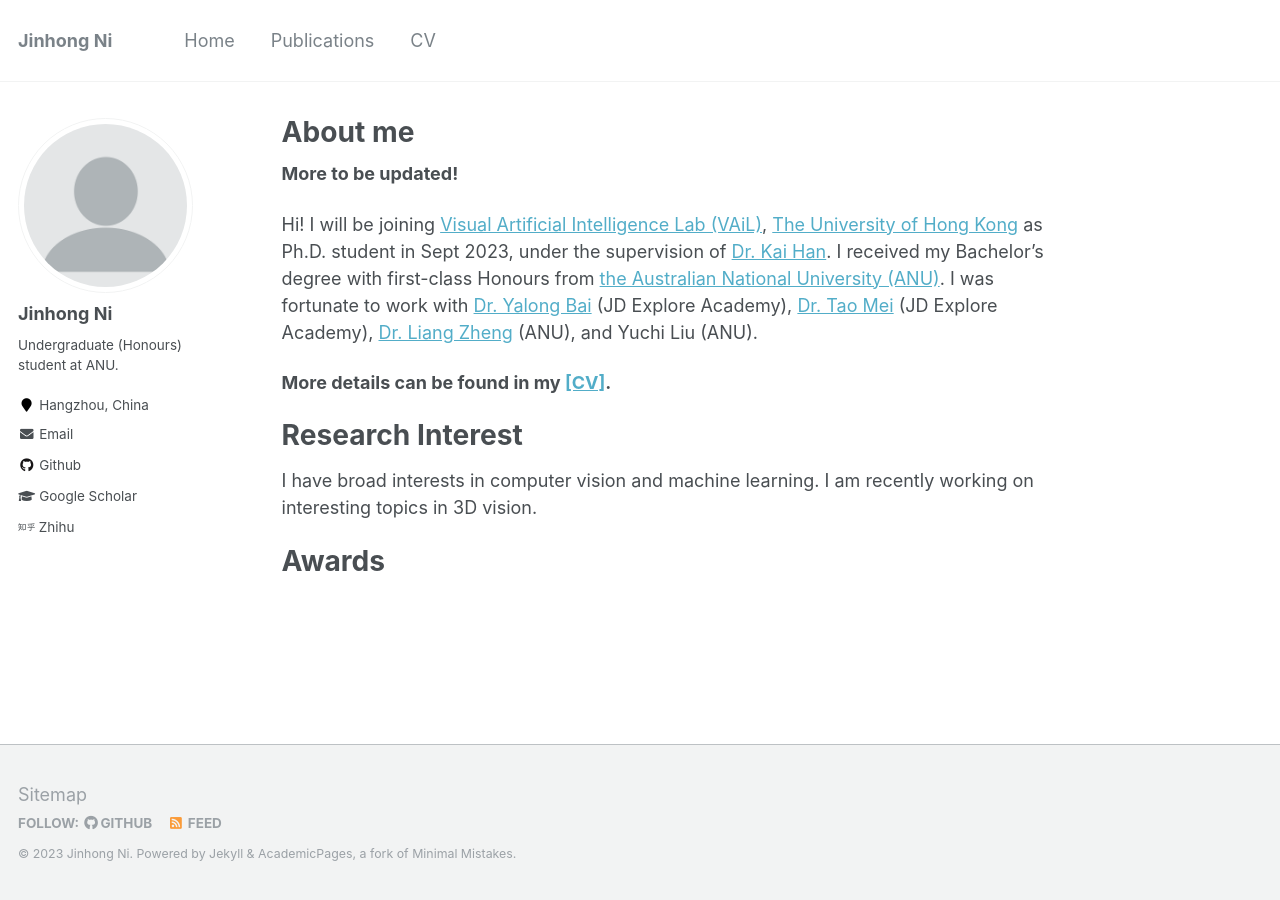
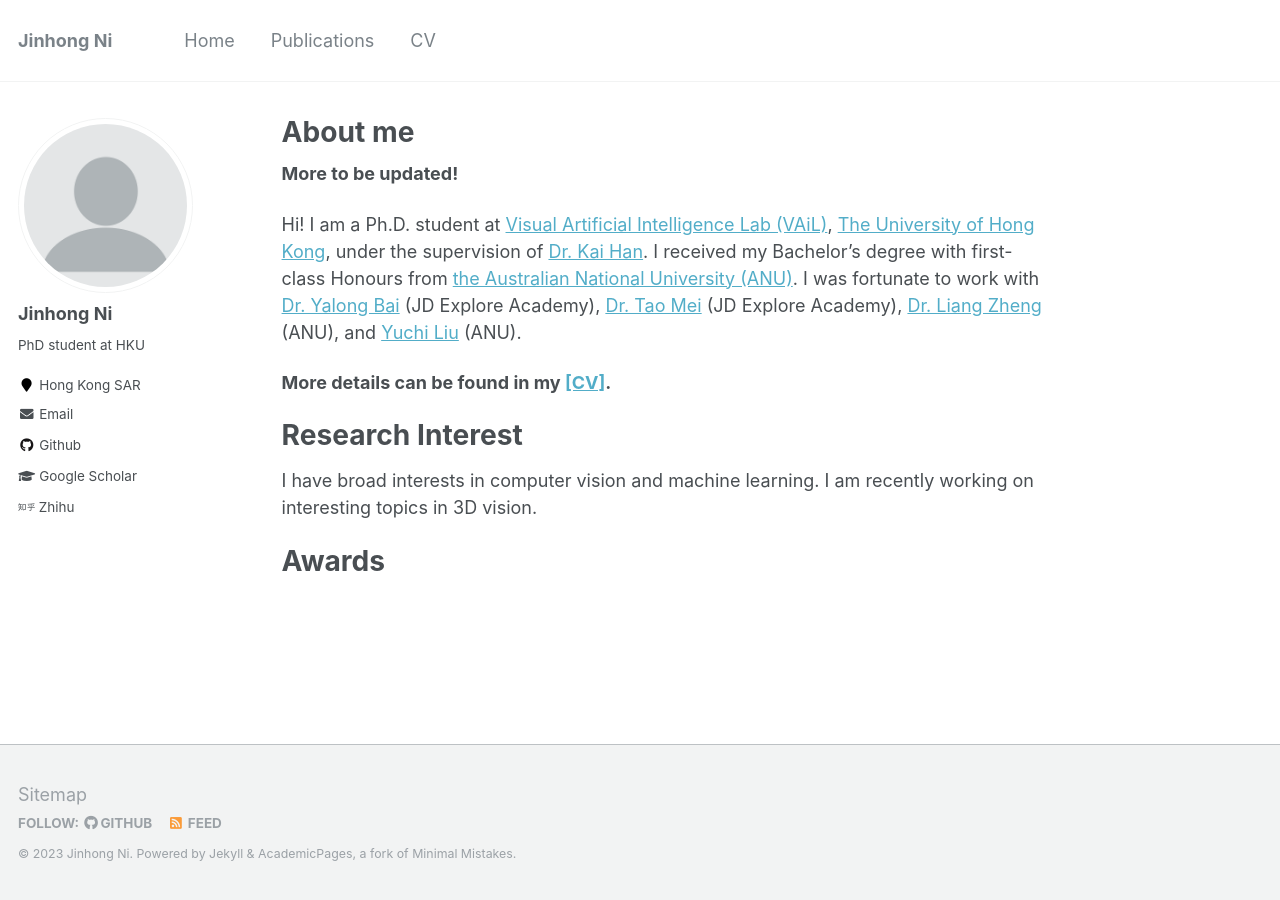
Before and after one commit to jinhong-ni/jinhong-ni.github.io, a Jekyll site: the page built from _pages/about.md, in a window 1280 px wide. Built offline with Jekyll 4.4.1, drawn with Linux system fonts in a browser that asks for light colours.

Commit message:
update about and bio

```diff
--- a/_config.yml
+++ b/_config.yml
@@ -10,7 +10,7 @@ locale                   : "en-US"
 title                    : "Jinhong Ni"
 title_separator          : "-"
 name                     : &name "Jinhong Ni"
-description              : &description "Undergraduate (Honours) student at ANU"
+description              : &description "PhD student at HKU"
 url                      : https://jinhong-ni.github.io # the base hostname & protocol for your site e.g. "https://mmistakes.github.io"
 baseurl                  : "" # the subpath of your site, e.g. "/blog"
 repository               : "jinhong-ni/jinhong-ni.github.io"
@@ -82,8 +82,8 @@ analytics:
 author:
   name             : "Jinhong Ni"
   avatar           : "profile.png"
-  bio              : "Undergraduate (Honours) student at ANU."
-  location         : "Hangzhou, China"
+  bio              : "PhD student at HKU"
+  location         : "Hong Kong SAR"
   employer         :
   pubmed           :
   googlescholar    : "" # url needed
--- a/_pages/about.md
+++ b/_pages/about.md
@@ -10,7 +10,7 @@ redirect_from:
 
 <strong>More to be updated!</strong>
 
-Hi! I will be joining [Visual Artificial Intelligence Lab (VAiL)](https://visailab.github.io/), [The University of Hong Kong](https://www.hku.hk/) as Ph.D. student in Sept 2023, under the supervision of [Dr. Kai Han](https://www.kaihan.org/). I received my Bachelor's degree with first-class Honours from [the Australian National University (ANU)](https://www.anu.edu.au/). I was fortunate to work with [Dr. Yalong Bai](https://ylbai.me/) (JD Explore Academy), [Dr. Tao Mei](https://taomei.me/) (JD Explore Academy), [Dr. Liang Zheng](https://zheng-lab.cecs.anu.edu.au/) (ANU), and Yuchi Liu (ANU).
+Hi! I am a Ph.D. student at [Visual Artificial Intelligence Lab (VAiL)](https://visailab.github.io/), [The University of Hong Kong](https://www.hku.hk/), under the supervision of [Dr. Kai Han](https://www.kaihan.org/). I received my Bachelor's degree with first-class Honours from [the Australian National University (ANU)](https://www.anu.edu.au/). I was fortunate to work with [Dr. Yalong Bai](https://ylbai.me/) (JD Explore Academy), [Dr. Tao Mei](https://taomei.me/) (JD Explore Academy), [Dr. Liang Zheng](https://zheng-lab.cecs.anu.edu.au/) (ANU), and [Yuchi Liu](https://scholar.google.com/citations?user=fBQdhG0AAAAJ&hl=en&oi=ao) (ANU).
 
 <strong>More details can be found in my [[CV]]({{ site.baseurl }}/files/resume.pdf). </strong>
 
```
